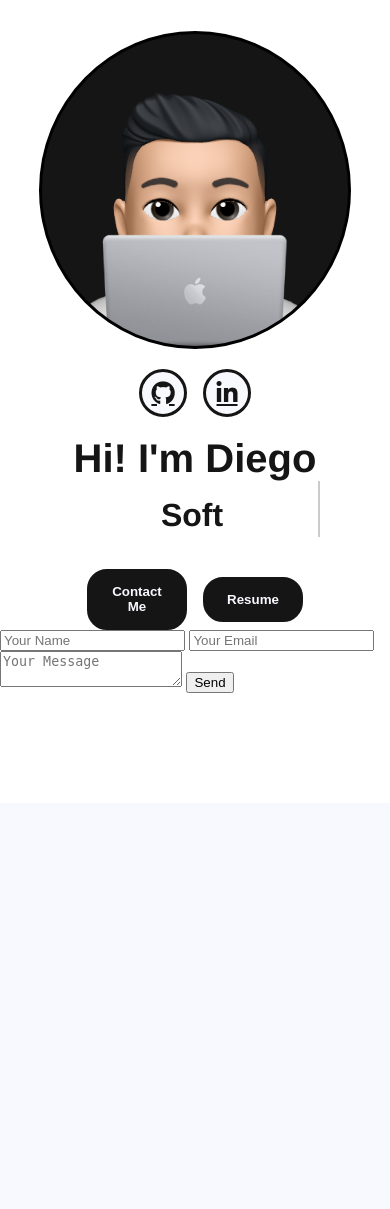
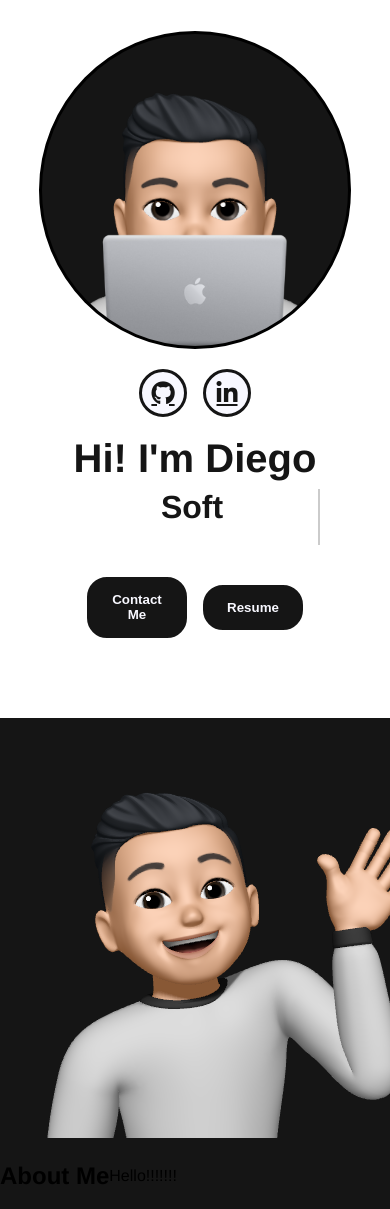
Before and after one commit to diegoIsBuilding/dg-portfolio, a Flask app: page / in a window 390 px wide. Shown: the part 41-1250 px from the top of the page. Before the commit the page ends 734 px from the top, so only its background shows below. Run offline with Flask 3, Linux system fonts and the light colour scheme.

Commit message:
Working on about me section

```diff
--- a/static/css/styles.css
+++ b/static/css/styles.css
@@ -72,6 +72,7 @@ nav {
     align-items: center;
     width: auto;
     background-color: white;
+    height: auto;
 }
 
 #hero-section div {
@@ -88,23 +89,21 @@ nav {
     flex-direction: column;
     align-items: flex-start;
     justify-content: center;
+    width: 100%;
+    padding-left: 35%;
 }
 
 .hero-left h1 {
-    font-size: 2.5rem;
+    font-size: 3rem;
+    font-weight: 600;
     color: #151515;
-    margin: 0;
-    padding: 0;
 }
 
 .hero-left h3 {
     font-size: 2rem;
-    font-weight: 600;
     color: #151515;
     margin: 0;
-    padding-top: 1rem;
 }
-
 /* Typewritter Effect */
 @keyframes blinkCursor {
     from { border-right-color: #151515; }
@@ -234,6 +233,21 @@ nav {
 /* ========================================
 ======================================== */
 
+/* ========================================
+==============About Section============== */
+#about {
+    display: flex;
+    flex-wrap: wrap;
+    align-items: center;
+    width: auto;
+    background-color: #151515;
+    height: 100%;
+    margin-top: 5rem;
+}
+
+/* ========================================
+======================================== */
+
 @media screen and (max-width:768px) {
     .navigation-header {
         position: -webkit-sticky; /* For Safari */
@@ -282,9 +296,20 @@ nav {
     .hero-left {
         order: 2;
     }
+    .hero-left h1 {
+        font-size: 2.5rem;
+    }
     .hero-left, .hero-right {
         width: 100%;
         text-align: center;
+    }
+    .intro-container {
+        margin-left: 0;
+        padding-left: 0;
+    }
+    .intro-container h1 {
+        margin-top: 0;
+        margin-bottom: .5rem;
     }
     .hero-right {
         padding-top: 1rem;
--- a/templates/index.html
+++ b/templates/index.html
@@ -56,19 +56,29 @@
 
     <!-- About Section -->
     <section id="about">
+        <div class="about-me-img">
+            <img src="/static/images/portfolioImage2.png" alt="">
+        </div>
+        <div class="about-me">
+            <h1 class="about-me-title">About Me</h1>
+        </div>
+        <div class="about-me-text">
+            <p class="about-text">
+                Hello!!!!!!!
+            </p>
+        </div>
     </section>
 
     <!-- Work / Projects -->
     <section id="work">
     </section>
-    <section id="contact">
+    <!-- <section id="contact">
         <form id="contact-form">
-            <!-- Contact Form Fields -->
             <input type="text" name="name" placeholder="Your Name" required>
             <input type="email" name="email" placeholder="Your Email" required>
             <textarea name="message" placeholder="Your Message" required></textarea>
             <button type="submit">Send</button>
         </form>
-    </section>
+    </section> -->
 </body>
 </html>
```
